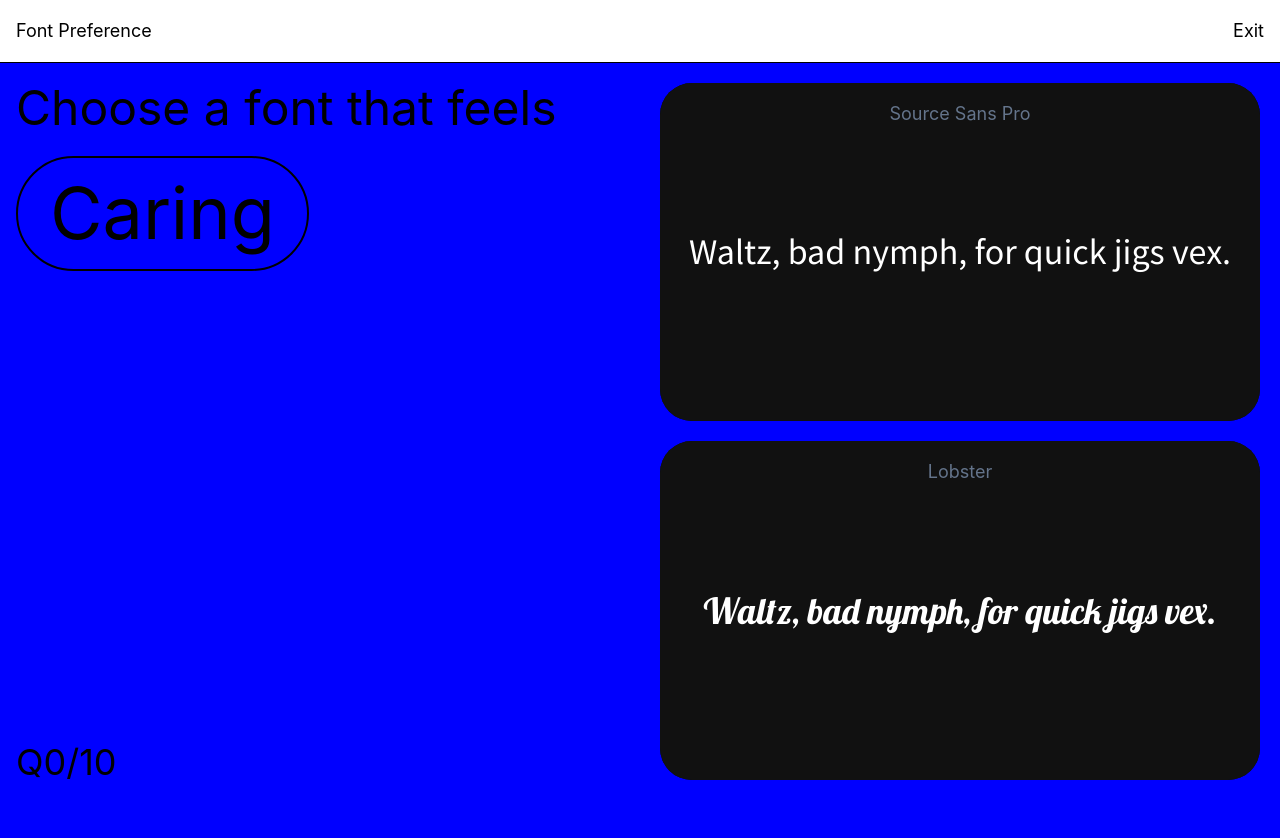
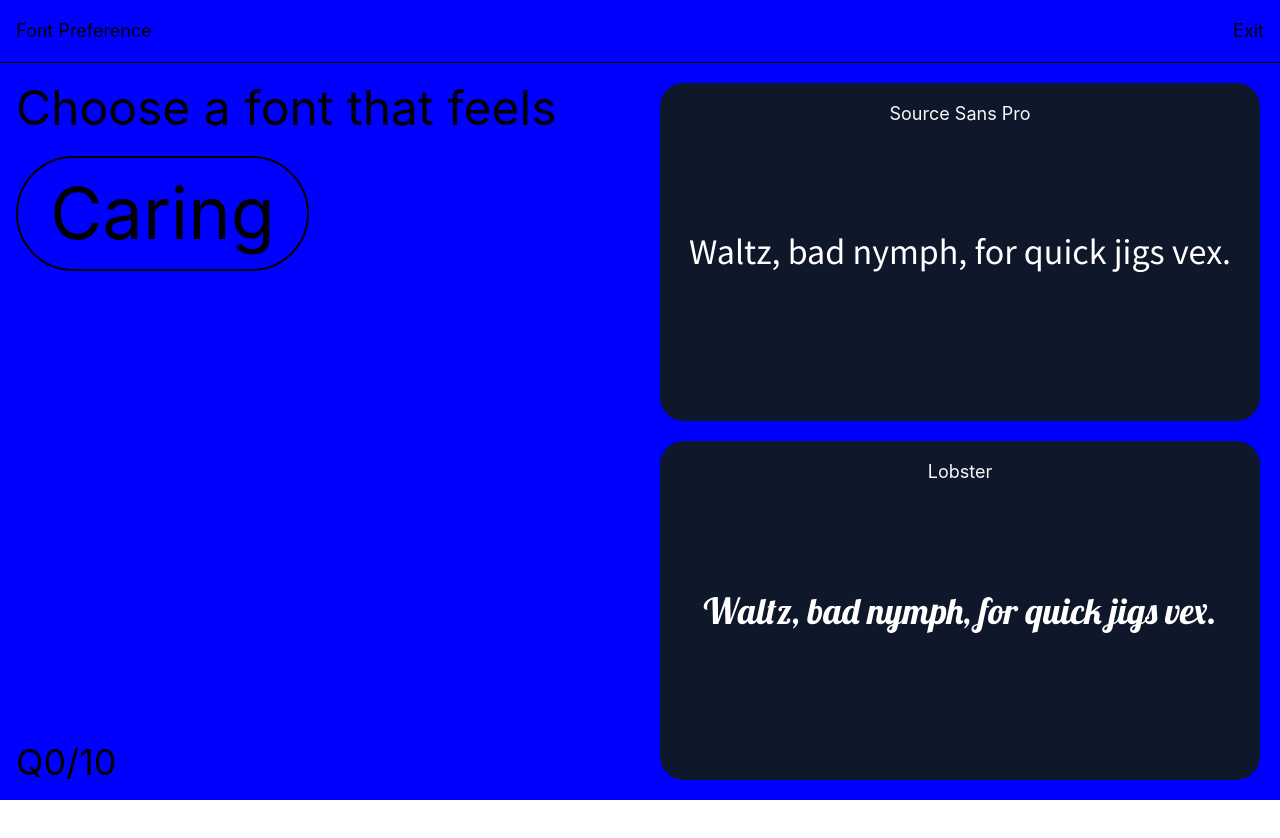
Before and after one commit to Computational-Creativity-Lab/Crowdsourcing-Font-Preferences, a Next.js app: page /survey in a window 1280 px wide. Shown: the top 838 px of the page. After the commit the page ends 800 px from the top, so only its background shows below. Built offline with nearby package versions, Linux system fonts and the light colour scheme; no server answers; a web font is replaced by a local one.

Commit message:
updated styling, place background behind nav bar

```diff
--- a/src/components/BackgroundGradient.js
+++ b/src/components/BackgroundGradient.js
@@ -9,9 +9,10 @@ export default function BackgroundGradient({ keyword }) {
   } else {
     bgColor = "red";
   }
+  console.log(bgColor);
   return (
     <div
-      className={styles.backgroundGradient}
+      className={"absolute w-screen h-screen z-[-1]"}
       style={{backgroundColor: bgColor}}
     >
     </div>
--- a/src/components/FontCard.js
+++ b/src/components/FontCard.js
@@ -1,6 +1,5 @@
 import { motion, AnimatePresence } from "framer-motion";
 import { useState } from "react";
-import styles from "./FontCard.module.css";
 
 export default function FontCard(props) {
   // const [transition, startTransition] = useState(false);
@@ -15,7 +14,7 @@ export default function FontCard(props) {
   return (
     <AnimatePresence>
       <motion.div
-        className={styles.container}
+        className={"h-full bg-slate-900 flex rounded-3xl items-center relative justify-center select-none hover:scale-[1.005] hover:cursor-pointer active:scale-[.99] hover:shadow-[0_25px_35px_rgba(0,0,0,.2)] duration-200"}
         initial={{ opacity: 0 }}
         animate={{ opacity: 1 }}
         exit={{ opacity: 0 }}
@@ -23,7 +22,7 @@ export default function FontCard(props) {
           default: { duration: 0.1 },
         }}
       >
-        <p className="absolute block top-5 text-slate-500">{props.fontStyle}</p>
+        <p className="absolute block top-5 text-slate-50">{props.fontStyle}</p>
         <h3
           className="text-white block text-center px-5"
           style={{ fontFamily: `${props.fontStyle}` }}
--- a/src/components/FontCard.module.css
+++ /dev/null
@@ -1,82 +0,0 @@
-.container {
-  height: 100%;
-  background: #03091a;
-  border-radius: 32px;
-  display: flex;
-  align-items: center;
-  justify-content: center;
-  position: relative;
-  transform: scale(1);
-  transition: 0.2s;
-}
-
-.container:hover {
-  transform: scale(1.005);
-  cursor: pointer;
-}
-
-.container:active {
-  transform: scale(0.99);
-}
-
-/* –––––– */
-
-.container:before {
-  content: "";
-  background: linear-gradient(
-    45deg,
-    #ff0000,
-    #ff7300,
-    #fffb00,
-    #48ff00,
-    #00ffd5,
-    #002bff,
-    #7a00ff,
-    #ff00c8,
-    #ff0000
-  );
-  position: absolute;
-  top: -2px;
-  left: -2px;
-  background-size: 400%;
-  z-index: -1;
-  filter: blur(20px);
-  width: calc(100% + 4px);
-  height: calc(100% + 4px);
-  animation: glowing 20s linear infinite;
-  opacity: 0;
-  transition: opacity 0.3s ease-in-out, filter 0.1s;
-  border-radius: 32px;
-}
-
-.container:active:before {
-  filter: blur(5px);
-}
-
-.container:hover:before {
-  opacity: 1;
-}
-
-.container:after {
-  z-index: -1;
-  content: "";
-  position: absolute;
-  width: 100%;
-  height: 100%;
-  background: #111;
-  left: 0;
-  top: 0;
-  border-radius: 32px;
-}
-
-@keyframes glowing {
-  0% {
-    background-position: 0 0;
-  }
-  50% {
-    background-position: 400% 0;
-  }
-  100% {
-    background-position: 0 0;
-  }
-}
--- a/src/pages/survey.js
+++ b/src/pages/survey.js
@@ -6,10 +6,10 @@ import GlobalContainer from "../components/layout/GlobalContainer";
 import FontsPromptRightCol from "../components/FontsPromptRightCol";
 import Container from "../components/layout/Container";
 import FontsPromptLeftCol from "../components/FontsPromptLeftCol";
+import BackgroundGradient from "../components/BackgroundGradient";
 
 // backend
 import axios from "axios";
-import BackgroundGradient from "../components/BackgroundGradient";
 const WRITE_TO_DB = false;
 
 export default function Home() {
@@ -93,10 +93,10 @@ export default function Home() {
       <GlobalContainer>
         <Navbar rightLink="Exit" />
         <Container>
-          <BackgroundGradient keyword={keyword} />
           <FontsPromptLeftCol qCount={qCount} keyword={keyword} />
           <FontsPromptRightCol onclickHandler={handleClick} />
         </Container>
+          <BackgroundGradient keyword={keyword} />
       </GlobalContainer>
     </motion.main>
   );
```
Also changed, not shown: 1 other file (tests, documents, lock files or other folders).
